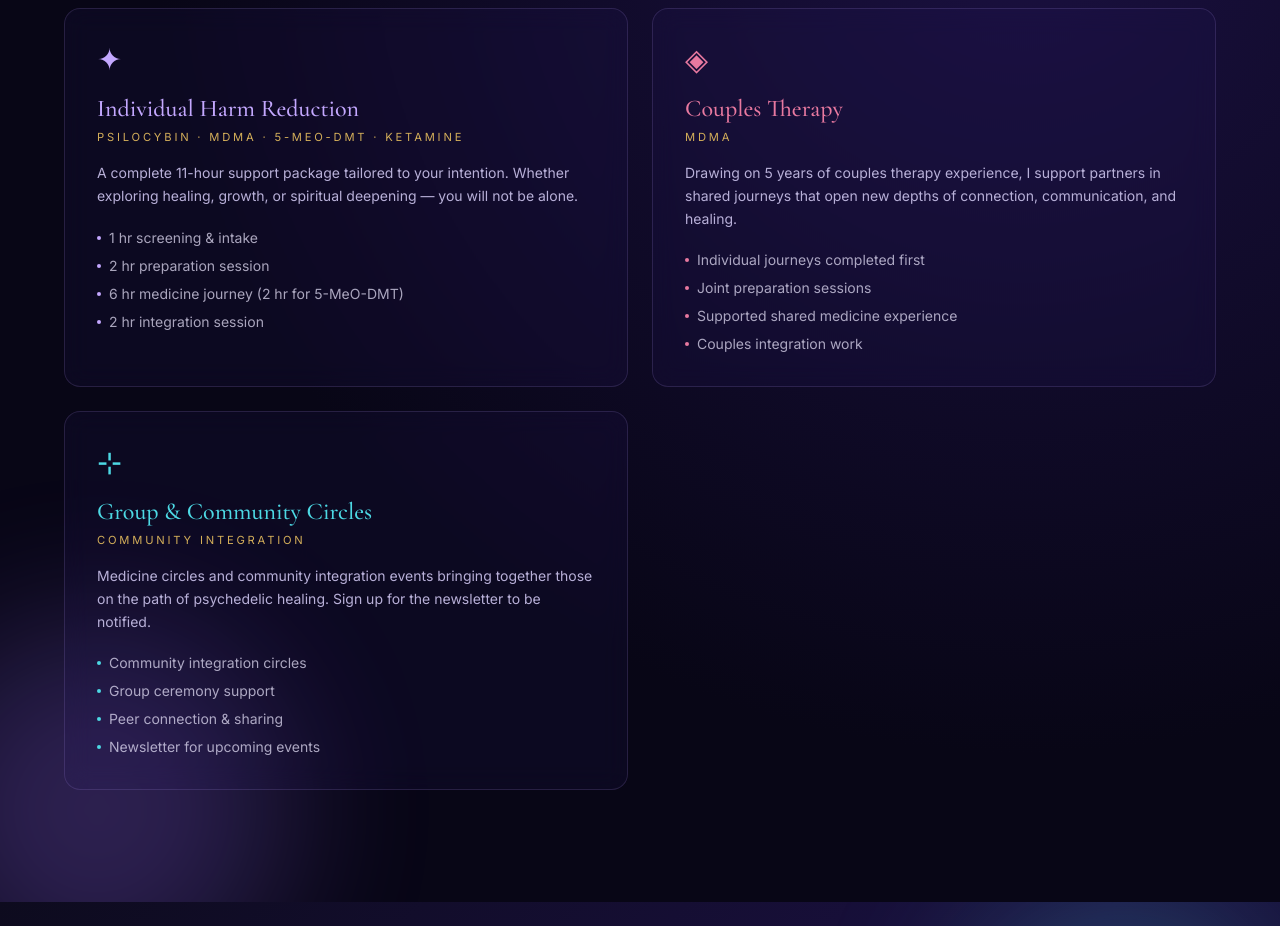
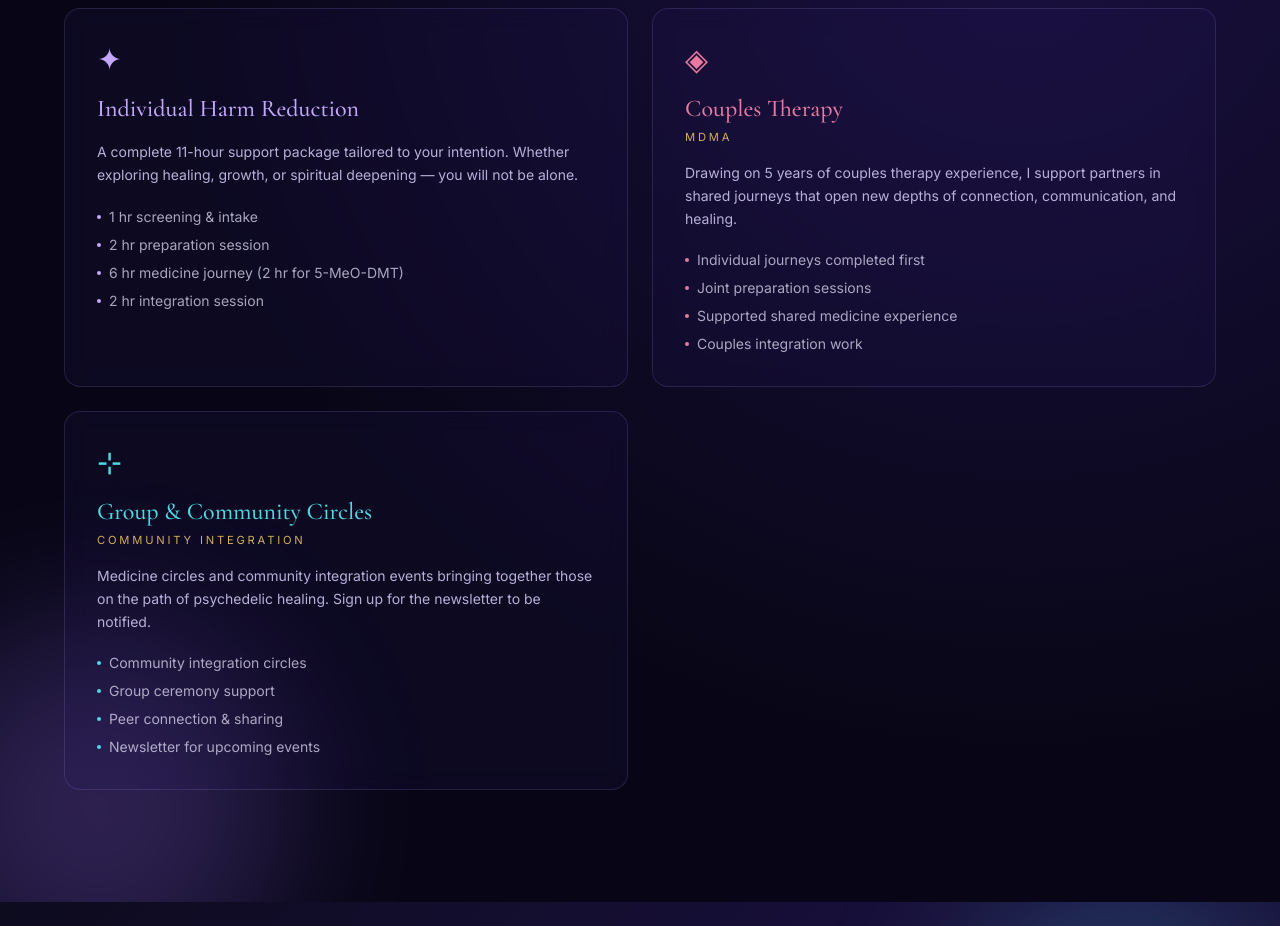
Before and after one commit to conscioushamilton/psychedelic-therapy-ontario, a Next.js app: page / in a window 1280 px wide. Shown: the part 3300-4226 px from the top of the page. Built offline with nearby package versions, Linux system fonts and the light colour scheme.

Commit message:
Remove substance label from Individual Harm Reduction card

```diff
--- a/components/Services.tsx
+++ b/components/Services.tsx
@@ -4,7 +4,7 @@ const services = [
     color: "text-lavender",
     border: "border-lavender/20",
     title: "Individual Harm Reduction",
-    substances: "Psilocybin · MDMA · 5-MeO-DMT · Ketamine",
+    substances: "",
     description:
       "A complete 11-hour support package tailored to your intention. Whether exploring healing, growth, or spiritual deepening — you will not be alone.",
     details: [
```
